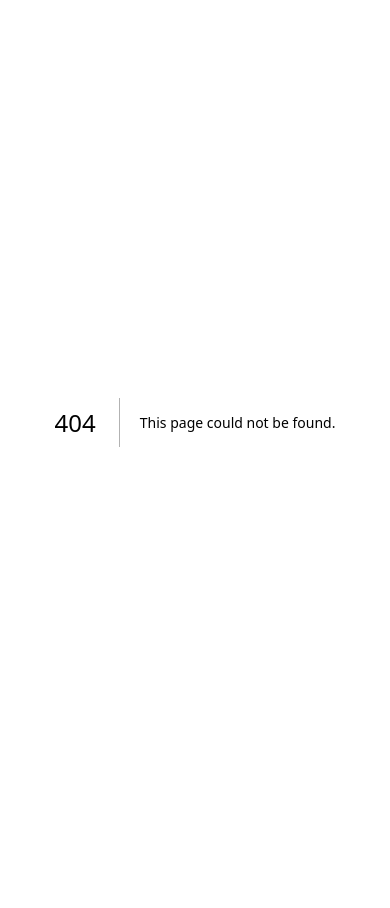
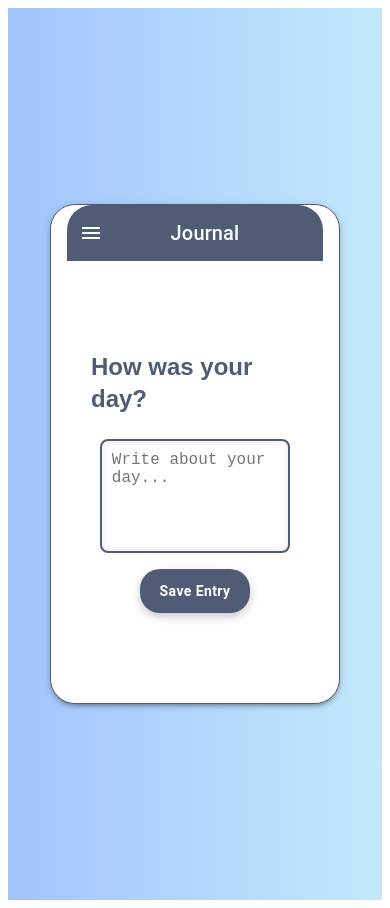
Before and after one commit to Slooma951/Major-Group-Project, a Next.js app in the folder DVS Note/dvsnote/: page /Journal in a window 390 px wide. Before the commit this address had no page. Before the commit the page ends 844 px from the top, so only its background shows below. Built offline with nearby package versions, Linux system fonts and the light colour scheme.

Commit message:
Starting the Journal UI and Functionality, Dashboard isnt responsive, need to make that responsive

```diff
--- /dev/null
+++ b/DVS Note/dvsnote/src/pages/Journal/index.js
@@ -0,0 +1,166 @@
+import React, { useEffect, useState } from 'react';
+import Image from 'next/image';
+import { AppBar, Box, Button, Container, Divider, Drawer, IconButton, List, ListItem, ListItemText, TextareaAutosize, Toolbar, Typography } from '@mui/material';
+import MenuIcon from '@mui/icons-material/Menu';
+import { useRouter } from 'next/router';
+
+export default function Journal() {
+    const router = useRouter();
+    const [userName, setUserName] = useState('User');
+    const [drawerOpen, setDrawerOpen] = useState(false);
+    const [journalEntry, setJournalEntry] = useState('');
+
+    useEffect(() => {
+        // Check for user authentication
+        if (!true) {
+            router.push('/login');
+        }
+    }, [router]);
+
+    const toggleDrawer = (open) => () => {
+        setDrawerOpen(open);
+    };
+
+    const handleJournalSave = () => {
+        console.log('Journal entry saved:', journalEntry);
+        // Additional logic to save the journal entry to a database or state management
+    };
+
+    const navItems = [
+        { text: 'Dashboard', link: '/' },
+        { text: 'Notes', link: '/notes' },
+        { text: 'To-Do List', link: '/todo' },
+        { text: 'Account Details', link: '/account' },
+        { text: 'Logout', link: '/logout' }
+    ];
+
+    return (
+        <Box sx={{
+            display: 'flex',
+            flexDirection: 'column',
+            justifyContent: 'center',
+            alignItems: 'center',
+            minHeight: '100vh',
+            background: 'linear-gradient(to right, #a1c4fd, #c2e9fb)',
+            padding: 3
+        }}>
+            <Container sx={{
+                width: 290, // Fixed width for phone simulation
+                height: 500,
+                bgcolor: 'background.paper',
+                boxShadow: '3',
+                borderRadius: '25px',
+                overflow: 'hidden',
+                display: 'flex',
+                flexDirection: 'column',
+                position: 'relative',
+                border: '1px solid #505c75' // Adds a subtle border
+            }}>
+                <AppBar position="static" sx={{
+                    bgcolor: '#505c75',
+                    borderTopLeftRadius: '25px',
+                    borderTopRightRadius: '25px',
+                    boxShadow: 'none',
+                }}>
+                    <Toolbar sx={{ width: 200 }}>
+                        <IconButton edge="start" color="inherit" aria-label="menu" onClick={toggleDrawer(true)} sx={{ mr: 2 }}>
+                            <MenuIcon />
+                        </IconButton>
+                        <Typography variant="h6" component="div" sx={{ flexGrow: 1, textAlign: 'center', color: 'common.white' }}>
+                            Journal
+                        </Typography>
+                    </Toolbar>
+                </AppBar>
+
+                <Drawer
+                    anchor="left"
+                    open={drawerOpen}
+                    onClose={toggleDrawer(false)}
+                    sx={{
+                        '& .MuiDrawer-paper': {
+                            position: 'absolute',
+                            left: '50%',
+                            top: '50%',
+                            transform: 'translate(-50%, -50%)',
+                            width: '250px',
+                            height: '50vh',
+                            bgcolor: 'background.paper',
+                            borderRadius: 2,
+                            display: 'flex',
+                            flexDirection: 'column',
+                            alignItems: 'center',
+                            justifyContent: 'center',
+                            boxShadow: '0 4px 16px rgba(0, 0, 0, 0.25)'
+                        },
+                    }}
+                    ModalProps={{
+                        keepMounted: true,
+                    }}
+                >
+                    <Image src="/images/logo.png" alt="Logo" width={100} height={100} priority />
+                    <List sx={{ width: '100%' }}>
+                        {navItems.map((item) => (
+                            <ListItem button key={item.text} component="a" href={item.link} sx={{ textAlign: 'center', justifyContent: 'center' }}>
+                                <ListItemText primary={item.text} sx={{ textAlign: 'center', fontWeight: 'bold', color: '#505c75' }} />
+                            </ListItem>
+                        ))}
+                        <Divider />
+                    </List>
+                </Drawer>
+
+                <Box sx={{
+                    flexGrow: 1,
+                    display: 'flex',
+                    flexDirection: 'column',
+                    alignItems: 'center',
+                    justifyContent: 'center',
+                    p: 3
+                }}>
+                    <Typography variant="h5" gutterBottom sx={{
+                        fontFamily: 'Nunito, sans-serif',
+                        fontWeight: 'bold',
+                        color: '#505c75',
+                        mb: 3
+                    }}>
+                        How was your day?
+                    </Typography>
+
+                    <TextareaAutosize
+                        minRows={5}
+                        style={{
+                            width: '80%',
+                            fontSize: '16px',
+                            padding: '10px',
+                            borderRadius: '8px', // Rounded corners for the textarea
+                            border: '2px solid #505c75', // Matching border color
+                            outline: 'none', // Removes default focus outline
+                            resize: 'none', // Prevents resizing
+                            boxShadow: 'inset 0px 0px 8px rgba(0,0,0,0.1)' // Subtle inner shadow
+                        }}
+                        placeholder="Write about your day..."
+                        value={journalEntry}
+                        onChange={(e) => setJournalEntry(e.target.value)}
+                    />
+
+                    <Button
+                        variant="contained"
+                        sx={{
+                            bgcolor: '#505c75',
+                            color: 'common.white',
+                            ':hover': { bgcolor: '#404f65' },
+                            borderRadius: '20px',
+                            padding: '10px 20px',
+                            fontWeight: 'bold',
+                            textTransform: 'none',
+                            boxShadow: '0px 4px 10px rgba(0, 0, 0, 0.2)',
+                            mt: 2
+                        }}
+                        onClick={handleJournalSave}
+                    >
+                        Save Entry
+                    </Button>
+                </Box>
+            </Container>
+        </Box>
+    );
+}
```
